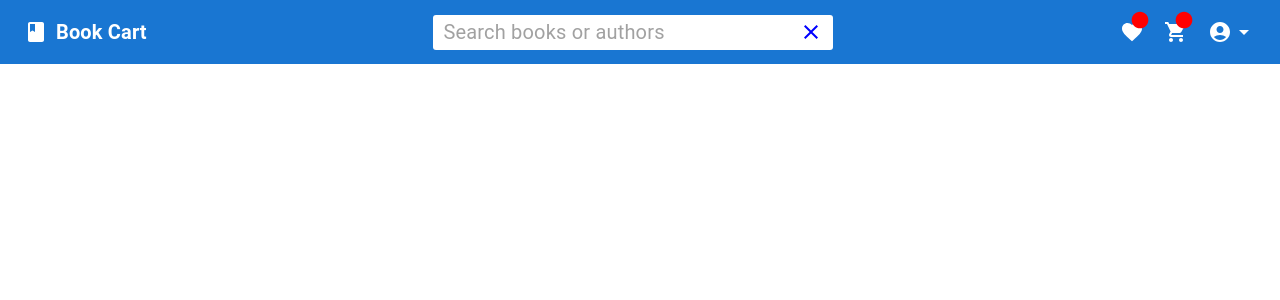
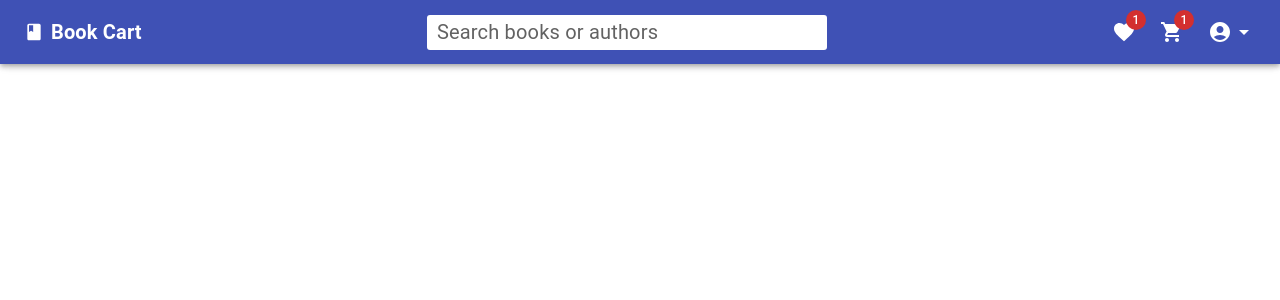
Before and after one commit to senthilnathanDeveloper/Book-Cart-React-Project, a Next.js app: page / in a window 1280 px wide. Shown: the top 300 px of the page. Built offline with nearby package versions, Linux system fonts and the light colour scheme.

Commit message:
navbar created

```diff
--- a/src/components/NavBar.js
+++ b/src/components/NavBar.js
@@ -1,16 +1,15 @@
 "use client"
 import React from 'react'
 import { useState } from 'react';
-import { AppBar, Toolbar,Typography,InputBase,Stack,Button,MenuItem,MenuList,Paper,Box } from '@mui/material';
+import { AppBar, Toolbar,Typography,InputBase,Stack,Button,MenuItem,MenuList,Paper,Box,IconButton,Badge } from '@mui/material';
 import { styled } from '@mui/material/styles';
 import BookIcon from '@mui/icons-material/Book';
 import ShoppingCartIcon from '@mui/icons-material/ShoppingCart';
-import CircleIcon from '@mui/icons-material/Circle';
 import FavoriteIcon from '@mui/icons-material/Favorite';
 import AccountCircleIcon from '@mui/icons-material/AccountCircle';
 import ArrowDropDownIcon from '@mui/icons-material/ArrowDropDown';
 import ClearIcon from '@mui/icons-material/Clear';
-import { Link } from 'next/link';
+import Link from 'next/link';
 
 
 const Search=styled(("div"))({
@@ -23,80 +22,85 @@ const Search=styled(("div"))({
   borderRadius:"3px",
 });
 
-const Icons=styled((Box))({
-  display:"flex",
-  alignItems:"center",
-  gap:"20px",
-  color:"white",
-  fontWeight:"bold",
-  cursor:"pointer",
-});
-
 const NavBar = () => {
   const isLoggedIn=true;
   const [menuOpen,setMenuOpen]=useState(false);
+  const [isFocused,setIsFocused]=useState(false);
+  const [searchValue,setSearchValue]=useState("");
 
   const handleMenu =()=>{
     setMenuOpen(prev=>!prev);
   }
+  const handleClearSearch=()=>{
+    setSearchValue("");
+  }
 
   return (
     <Box>
-        <AppBar position='sticky'>
-            <Toolbar sx={{color:"#121858",display:"flex",alignItems:"center",justifyContent:"space-between"}}>
-              <Stack component={Link} to="/" direction="row" alignItems="center" spacing={1} sx={{cursor:"pointer",textDecoration:"none"}}>
-                  <BookIcon sx={{color:"white"}}/>
-                  <Typography
-                    variant="h6"
-                    component="div"
-                    sx={{color:"white",fontWeight:"bold"}}>
+        <AppBar position='fixed'>
+            <Toolbar sx={{backgroundColor:"#3f51b5",display:"flex",alignItems:"center",justifyContent:"space-between"}}>
+            <Link href="/">
+              <IconButton size="large" edge="start" color="inherit" aria-label="open drawer" sx={{cursor:"pointer",textDecoration:"none",color:"white"}}>
+                  <BookIcon sx={{fontSize:"20px"}} />
+                  <Typography variant="h6" component="div" sx={{marginLeft:"7px",fontWeight:"bold"}}>
                     Book Cart
                   </Typography>
-              </Stack>
-
+              </IconButton>
+            </Link>
 
               <Search>
-                    <InputBase placeholder='Search books or authors' sx={{fontSize:"20px",color:"#212121",paddingX:"10px"}}
+                    <InputBase placeholder='Search books or authors' sx={{fontSize:"20px",color:"#212121",paddingX:"10px",
+                       "& input::placeholder": {
+                        color: "#3c3c3c",
+                        opacity:0.8,}}}
+                        value={searchValue}
+                        onChange={(e)=>setSearchValue(e.target.value)}
+                        onFocus={() => setIsFocused(true)}
                        />
-                    <ClearIcon sx={{position:"absolute",right:"10px",color:"blue"}} />
+                       {isFocused && (
+                            <ClearIcon sx={{position:"absolute",right:"10px",color:"#001f6c",opacity:0.9,fontSize:"20px"}}
+                            onClick={handleClearSearch}/>
+                       )}
+
               </Search>
 
-                <Icons>
-
+          <Box sx={{display:"flex",alignItems:"center"}}>
             {isLoggedIn && (
-                      <Stack direction="row" position="relative" >
+            <IconButton size="large" aria-label="favorite" color="inherit">
+              <Badge badgeContent={1} color="error">
               <FavoriteIcon/>
-                      <CircleIcon sx={{color:"red",position:"absolute",top:"-10px",left:"10px",fontSize:"20px"}}/>
-                    </Stack>
+              </Badge>
+            </IconButton>
             )}
 
-
-                    <Stack  direction="row" position="relative">
-                      <ShoppingCartIcon />
-                      <CircleIcon sx={{color:"red",position:"absolute",top:"-10px",left:"10px",fontSize:"20px"}}/>
-                    </Stack>
+            <IconButton size="large" aria-label="shoppingcart" color="inherit">
+              <Badge badgeContent={1} color="error">
+              <ShoppingCartIcon/>
+              </Badge>
+            </IconButton>
 
             {isLoggedIn ? (
-                      <Stack direction="row" position="relative" onClick={handleMenu} >
+            <IconButton size="large" edge="end" aria-label="account of current user"
+              aria-haspopup="true"
+              onClick={handleMenu}
+              color="inherit" >
               <AccountCircleIcon/>
               <ArrowDropDownIcon/>
               {menuOpen && (
-                            <Paper sx={{position:"absolute",top:"30px",right:0}}>
+                            <Paper sx={{position:"absolute",top:"40px",right:0,height:"110px"}}>
                             <MenuList>
-                              <MenuItem>My Orders</MenuItem>
+                             <MenuItem sx={{ paddingY: "10px", marginY: "4px" }}>My Orders</MenuItem>
                               <MenuItem>Logout</MenuItem>
                             </MenuList>
                             </Paper>
                           )}
-                      </Stack>
-
+            </IconButton>
               ) : (
                 <Stack direction="row" spacing={1}>
                       <Button sx={{color:"white",fontWeight:"bold",textTransform:"none"}}>Login</Button>
                     </Stack>
                     ) }
-                </Icons>
-
+          </Box>
             </Toolbar>
         </AppBar>
     </Box>
```
Also changed, not shown: src/app/(auth)/forgot-password/page.js (deleted), src/app/(auth)/login/login.js (deleted), src/app/(auth)/register/register.js (deleted), src/redux/bookSlice.js (deleted), src/redux/providers.js (deleted), src/redux/store.js (deleted). Lines whose indentation alone changed are shown as unchanged.
